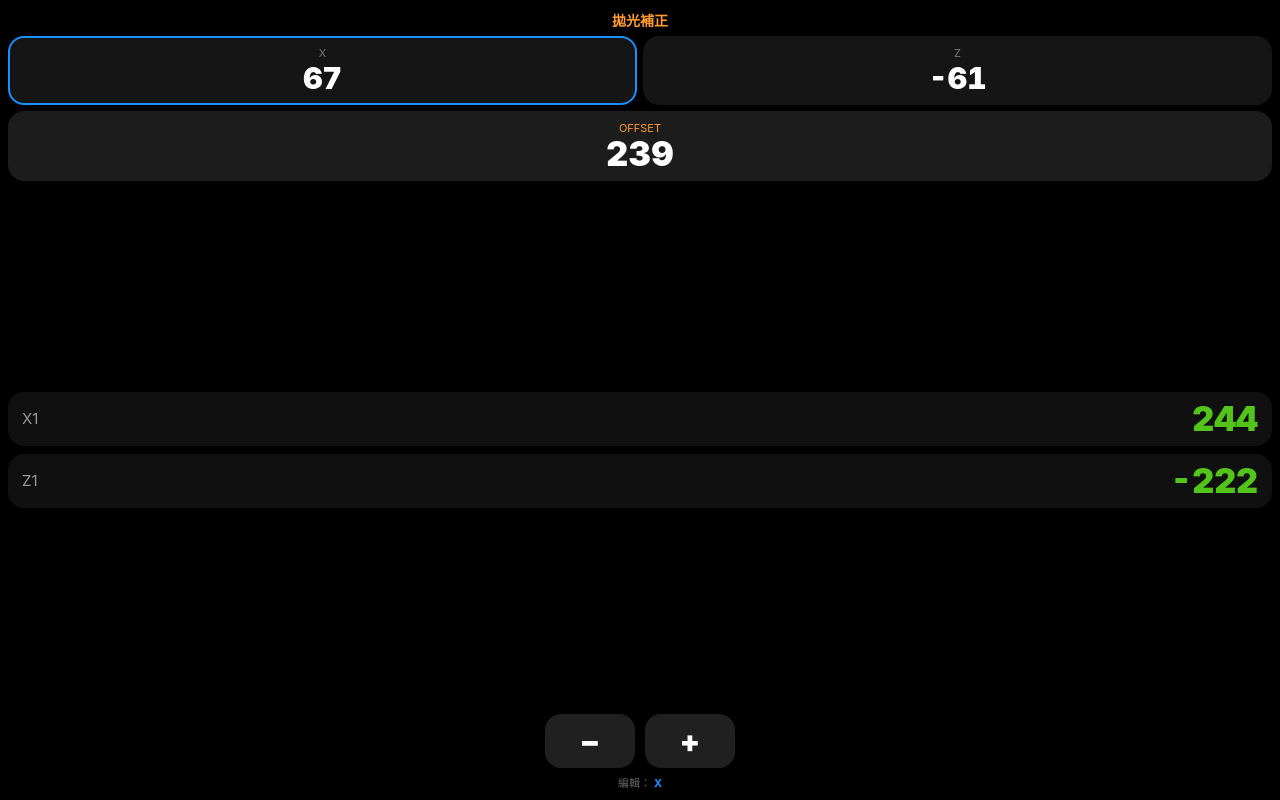
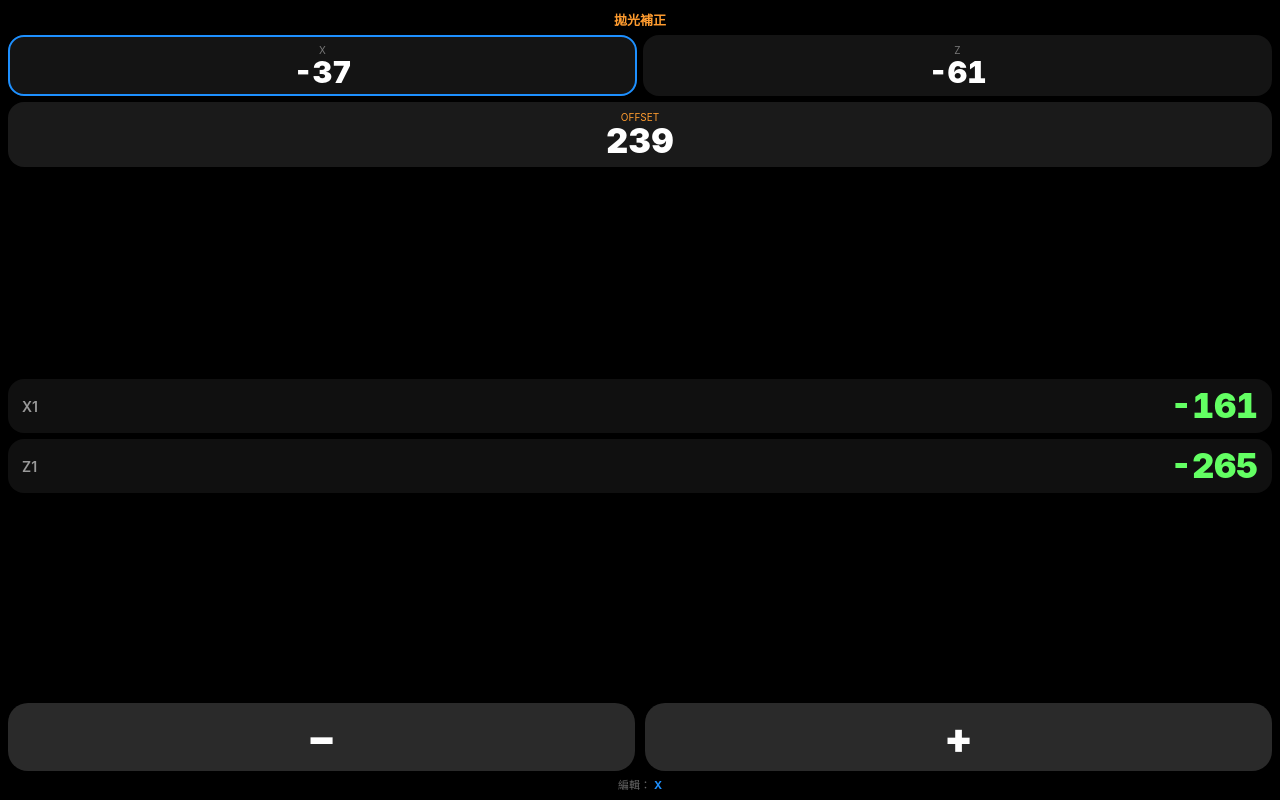
Before and after one commit to csc10517-ux/polish-new, a plain HTML site: page index.html in a window 1280 px wide. Drawn offline with Linux system fonts and the light colour scheme.

Commit message:
Update index.html

```diff
--- a/index.html
+++ b/index.html
@@ -19,12 +19,12 @@ viewport-fit=cover
 
 :root{
 --bg:#000;
---card:#151515;
---active:#1890ff;
+--card:#141414;
+--active:#1e90ff;
 --text:#ffffff;
 --sub:#777;
 --orange:#ff9c2f;
---green:#52c41a;
+--green:#63ff63;
 }
 
 *{
@@ -62,7 +62,9 @@ position:fixed;
 inset:0;
 }
 
-/* ===== 主畫面 ===== */
+/* =====================
+主畫面
+===================== */
 
 .app{
 
@@ -77,13 +79,15 @@ padding:8px;
 overflow:hidden;
 }
 
-/* ===== 標題 ===== */
+/* =====================
+標題
+===================== */
 
 .top{
 
 text-align:center;
 
-font-size:14px;
+font-size:13px;
 font-weight:700;
 
 color:var(--orange);
@@ -92,11 +96,14 @@ margin-top:2px;
 margin-bottom:6px;
 }
 
-/* ===== 輸入區 ===== */
+/* =====================
+X Z
+===================== */
 
 .input-area{
 
 display:flex;
+
 gap:6px;
 
 margin-bottom:6px;
@@ -110,7 +117,7 @@ background:var(--card);
 
 border-radius:16px;
 
-padding:8px 4px;
+padding:7px 4px;
 
 text-align:center;
 
@@ -125,10 +132,10 @@ border-color:var(--active);
 
 .label{
 
-font-size:11px;
+font-size:10px;
 color:var(--sub);
 
-margin-bottom:2px;
+margin-bottom:1px;
 }
 
 .value{
@@ -136,20 +143,22 @@ margin-bottom:2px;
 font-size:30px;
 font-weight:900;
 
-line-height:1.1;
+line-height:1;
 
 font-variant-numeric:tabular-nums;
 }
 
-/* ===== OFFSET ===== */
+/* =====================
+OFFSET
+===================== */
 
 .offset-box{
 
-background:#1c1c1c;
+background:#1a1a1a;
 
 border-radius:16px;
 
-padding:8px;
+padding:7px;
 
 text-align:center;
 
@@ -164,10 +173,10 @@ border-color:var(--active);
 
 .offset-label{
 
-font-size:11px;
+font-size:10px;
 color:var(--orange);
 
-margin-bottom:2px;
+margin-bottom:1px;
 }
 
 .offset-value{
@@ -178,7 +187,9 @@ font-weight:900;
 line-height:1;
 }
 
-/* ===== 結果 ===== */
+/* =====================
+結果
+===================== */
 
 .result{
 
@@ -189,14 +200,14 @@ flex-direction:column;
 
 justify-content:center;
 
-gap:8px;
+gap:6px;
 }
 
 .result-row{
 
 display:flex;
+align-items:center;
 justify-content:space-between;
-align-items:center;
 
 background:#101010;
 
@@ -205,13 +216,15 @@ padding:10px 14px;
 border-radius:16px;
 }
 
-.result-name{
+.result-left{
 
-font-size:15px;
+font-size:14px;
 color:#999;
+
+font-weight:600;
 }
 
-.result-value{
+.result-right{
 
 font-size:34px;
 font-weight:900;
@@ -223,32 +236,36 @@ color:var(--green);
 font-variant-numeric:tabular-nums;
 }
 
-/* ===== 按鈕 ===== */
+/* =====================
+按鈕
+===================== */
 
 .buttons{
 
 display:flex;
-justify-content:center;
 
 gap:10px;
 
-margin-top:4px;
+margin-top:6px;
 }
+
+/* ===== 按鈕放大 ===== */
 
 .btn{
 
-width:90px;
-height:54px;
+flex:1;
+
+height:68px;
 
 border:none;
 
-border-radius:16px;
+border-radius:20px;
 
-background:#202020;
+background:#2a2a2a;
 
 color:#fff;
 
-font-size:30px;
+font-size:42px;
 font-weight:900;
 
 transition:.06s;
@@ -256,12 +273,14 @@ transition:.06s;
 
 .btn:active{
 
-transform:scale(.94);
+transform:scale(.95);
 
-background:#333;
+background:#3b3b3b;
 }
 
-/* ===== 編輯提示 ===== */
+/* =====================
+編輯提示
+===================== */
 
 .editing{
 
@@ -271,13 +290,12 @@ font-size:11px;
 
 color:#666;
 
-margin-top:6px;
-margin-bottom:2px;
+margin-top:5px;
 }
 
 .editing span{
 
-color:#1890ff;
+color:#1e90ff;
 font-weight:bold;
 }
 
@@ -287,6 +305,8 @@ font-weight:bold;
 <body>
 
 <div class="app">
+
+<!-- 標題 -->
 
 <div class="top">
 拋光補正
@@ -303,7 +323,7 @@ X
 </div>
 
 <div class="value" id="xVal">
-67
+-37
 </div>
 
 </div>
@@ -342,24 +362,24 @@ OFFSET
 
 <div class="result-row">
 
-<div class="result-name">
+<div class="result-left">
 X1
 </div>
 
-<div class="result-value" id="x1Val">
-244
+<div class="result-right" id="x1Val">
+-161
 </div>
 
 </div>
 
 <div class="result-row">
 
-<div class="result-name">
+<div class="result-left">
 Z1
 </div>
 
-<div class="result-value" id="z1Val">
--222
+<div class="result-right" id="z1Val">
+-265
 </div>
 
 </div>
@@ -380,28 +400,32 @@ Z1
 
 </div>
 
+<!-- 目前編輯 -->
+
 <div class="editing">
 編輯：
-<span id="editingText">X</span>
+<span id="editingText">
+X
+</span>
 </div>
 
 </div>
 
 <script>
 
-/* =========================
+/* =====================
 資料
-========================= */
+===================== */
 
-let x = 67;
+let x = -37;
 let z = -61;
 let offset = 239;
 
 let current = "x";
 
-/* =========================
+/* =====================
 DOM
-========================= */
+===================== */
 
 const xVal =
 document.getElementById("xVal");
@@ -421,9 +445,9 @@ document.getElementById("z1Val");
 const editingText =
 document.getElementById("editingText");
 
-/* =========================
+/* =====================
 更新畫面
-========================= */
+===================== */
 
 function updateUI(){
 
@@ -465,9 +489,9 @@ z1Val.textContent = z1;
 
 }
 
-/* =========================
-欄位選擇
-========================= */
+/* =====================
+清除選取
+===================== */
 
 function clearActive(){
 
@@ -484,6 +508,10 @@ document
 .classList.remove("active");
 
 }
+
+/* =====================
+選擇欄位
+===================== */
 
 function selectField(name){
 
@@ -517,9 +545,9 @@ document
 
 }
 
-/* =========================
+/* =====================
 數值變更
-========================= */
+===================== */
 
 function addValue(v){
 
@@ -545,9 +573,9 @@ updateUI();
 
 }
 
-/* =========================
-點擊切換欄位
-========================= */
+/* =====================
+切換欄位
+===================== */
 
 document
 .getElementById("xBox")
@@ -573,10 +601,10 @@ selectField("offset");
 
 };
 
-/* =========================
-單擊按鈕
-只會 ±1
-========================= */
+/* =====================
+單擊
+只 ±1
+===================== */
 
 document
 .getElementById("plusBtn")
@@ -584,7 +612,11 @@ document
 "click",
 ()=>{
 
+if(!holding){
+
 addValue(1);
+
+}
 
 }
 );
@@ -595,15 +627,21 @@ document
 "click",
 ()=>{
 
+if(!holding){
+
 addValue(-1);
+
+}
 
 }
 );
 
-/* =========================
-長按加速
+/* =====================
+長按
 每次 ±10
-========================= */
+===================== */
+
+let holding = false;
 
 function enableHold(id, delta){
 
@@ -612,41 +650,44 @@ document.getElementById(id);
 
 let holdTimer;
 let repeatTimer;
-let isHolding = false;
-
-/* ===== 開始 ===== */
 
 btn.addEventListener(
 "pointerdown",
 ()=>{
 
-isHolding = false;
+holding = false;
 
-/* ===== 超過 500ms 才進入長按 ===== */
+/* ===== 超過 450ms 才進入長按 ===== */
 
 holdTimer = setTimeout(()=>{
 
-isHolding = true;
+holding = true;
 
-/* ===== 長按後每次 ±10 ===== */
+/* ===== 長按開始 ===== */
 
 repeatTimer = setInterval(()=>{
 
 addValue(delta * 10);
 
-},80);
+},70);
 
-},500);
+},450);
 
 }
 );
-
-/* ===== 放開 ===== */
 
 function stop(){
 
 clearTimeout(holdTimer);
 clearInterval(repeatTimer);
+
+/* ===== 防止 click 馬上觸發 ===== */
+
+setTimeout(()=>{
+
+holding = false;
+
+},50);
 
 }
 
@@ -659,10 +700,9 @@ btn.addEventListener("pointercancel",stop);
 enableHold("plusBtn",1);
 enableHold("minusBtn",-1);
 
-/* =========================
+/* =====================
 Galaxy Watch 錶框旋轉
-Watch8 Classic 可用
-========================= */
+===================== */
 
 window.addEventListener(
 "rotarydetent",
@@ -671,17 +711,11 @@ function(e){
 const direction =
 e.detail.direction;
 
-/* ===== 順時針 ===== */
-
 if(direction === "CW"){
 
 addValue(1);
 
-}
-
-/* ===== 逆時針 ===== */
-
-else{
+}else{
 
 addValue(-1);
 
@@ -690,9 +724,9 @@ addValue(-1);
 }
 );
 
-/* =========================
+/* =====================
 初始化
-========================= */
+===================== */
 
 updateUI();
 
```
